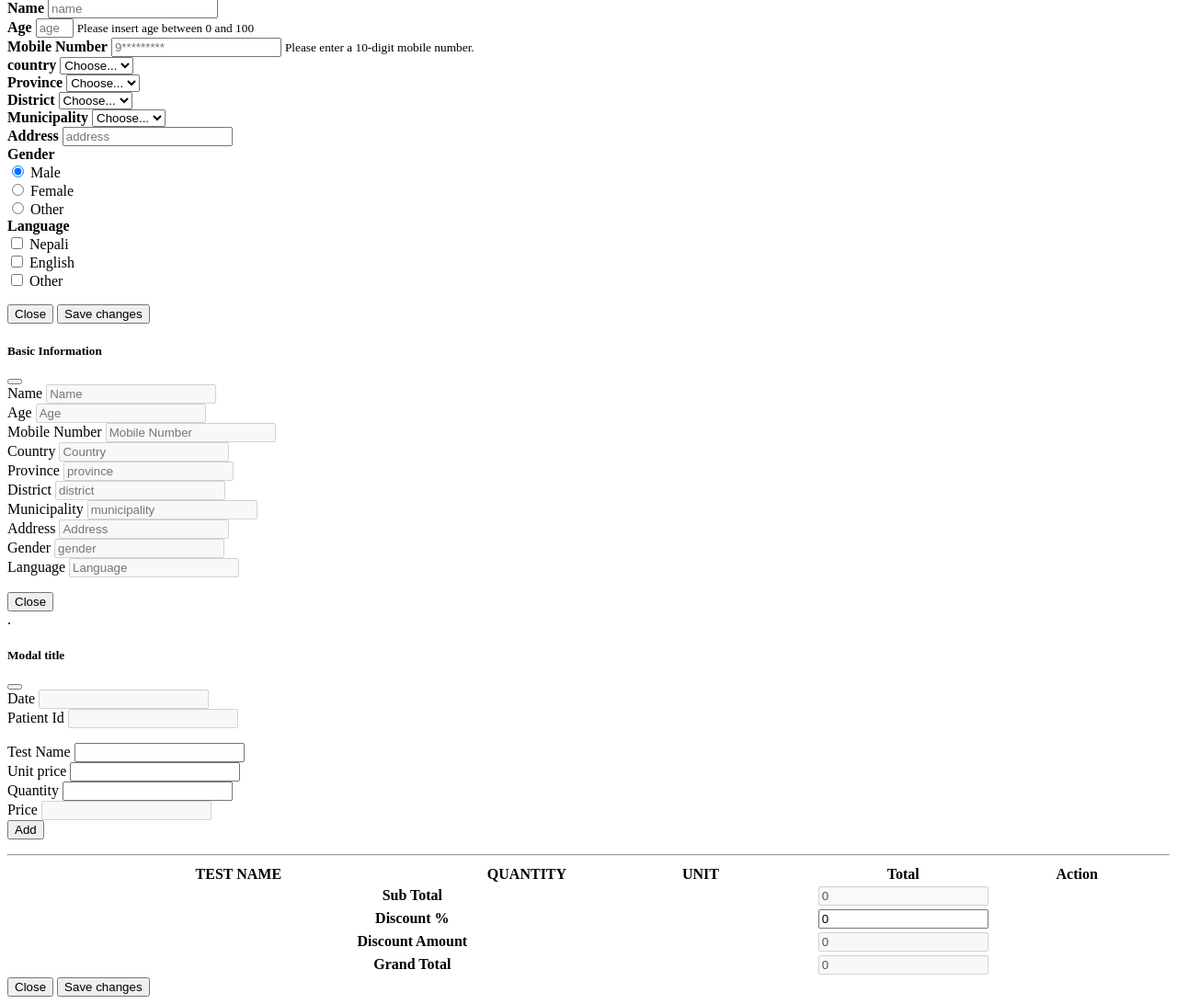
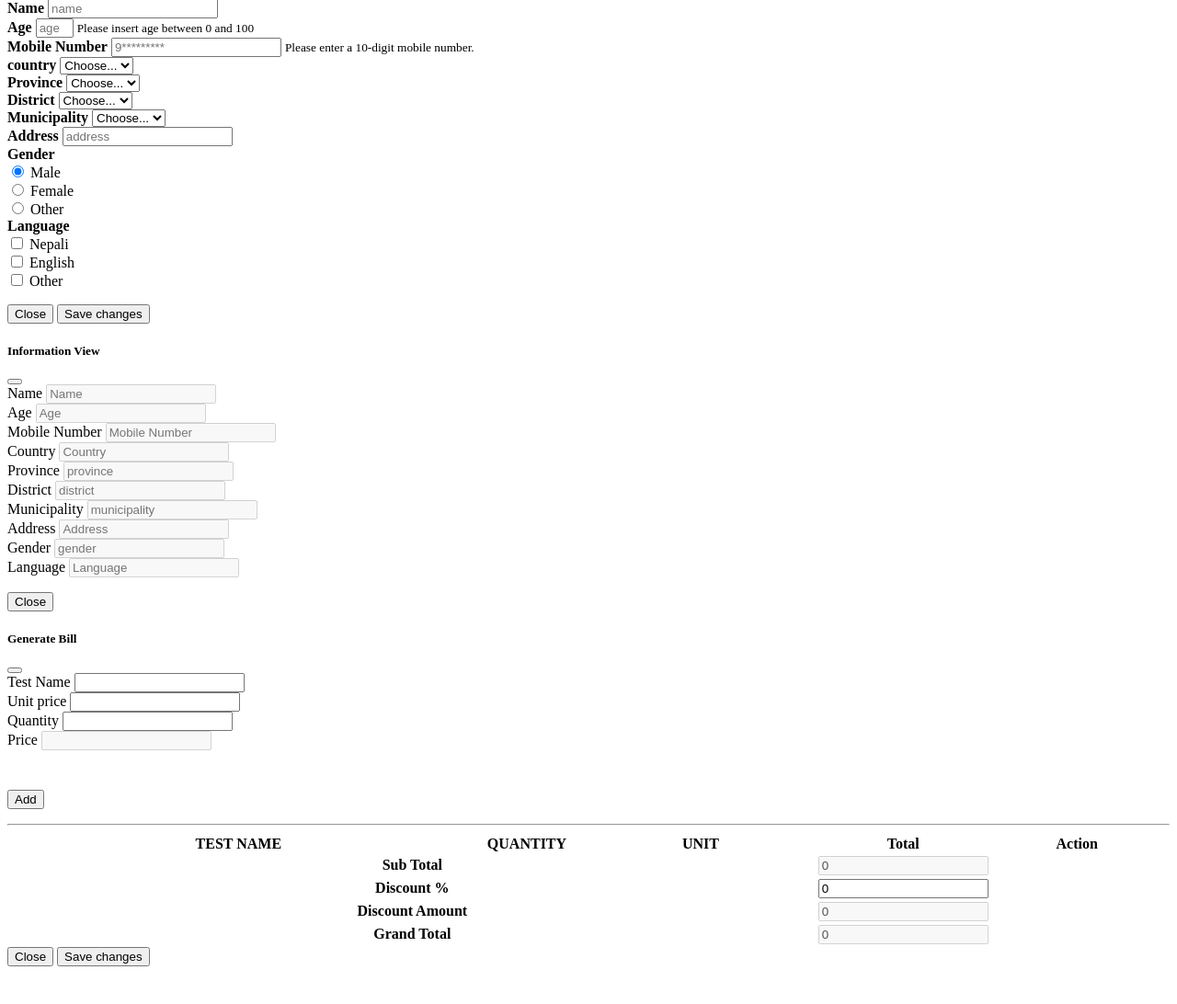
Before and after one commit to hritikrimal/patient-management-system, a CodeIgniter app: the page made by application/views/homepage/home_index.php in a window 1280 px wide. Shown: the part 271-1363 px from the top of the page at 92% size. After the commit the page ends 1322 px from the top, so only its background shows below. Run offline with CodeIgniter, Linux system fonts and the light colour scheme; lists and menus that the app fills with data are empty.

Commit message:
feat:miscellaneous

```diff
--- a/application/views/homepage/home_index.php
+++ b/application/views/homepage/home_index.php
@@ -195,7 +195,7 @@
             <div class="modal-dialog modal-lg">
                 <div class="modal-content">
                     <div class="modal-header">
-                        <h5 class="modal-title" id="new-modalLabel">Basic Information</h5>
+                        <h5 class="modal-title" id="new-modalLabel">Information View</h5>
                         <button type="button" id="new-cross_close" class="btn-close" data-bs-dismiss="modal" aria-label="Close"></button>
                     </div>
                     <div id="new-m_body" class="modal-body">
@@ -264,31 +264,29 @@
 
         <!-- reg & billing modal -->
         <div class="modal fade" id="billing-modal" tabindex="-1" aria-labelledby="exampleModalLabel" aria-hidden="true">
-            <div class="modal-dialog modal-xl">.
+            <div class="modal-dialog modal-lg">
                 <div class="modal-content">
                     <div class="modal-header">
-                        <h5 class="modal-title" id="exampleModalLabel">Modal title</h5>
-                        <button type="button" class="btn-close" data-bs-dismiss="modal" aria-label="Close"></button>
+                        <h5 class="modal-title" id="exampleModalLabel">Generate Bill</h5>
+                        <button type="button" id="billing_modal_close" class="btn-close" data-bs-dismiss="modal" aria-label="Close"></button>
                     </div>
                     <div class="modal-body">
+                        <div class="container">
+                            <div class="card">
+                                <div class="card-header">
+                                    <div class="row g-3 ">
+                                        <div class="p_id col-md-3">
 
-
-                        <form id="info_form" class="row g-3 ">
-
-
-                            <div class="col-md-7 ">
-
-                                <label for="bill_date" class="form-label">Date</label>
-                                <input type="text" id="bill_date" disabled name="bill_date">
+                                        </div>
+                                        <div class="bill_date col-md-9 " style="text-align: right;">
+                                        </div>
+                                    </div>
                                 </div>
 
-                            <div class="col-md-4">
-                                <label for="p_id" class="form-label">Patient Id</label>
-                                <input type="number" id="p_id" disabled name="p_id">
-                            </div>
-                        </form>
-                        <div class="row">
-                            <form id="bill_form" class="row g-3 ">
+                                <div class="card-body">
+
+                                    <div class="table-responsive-sm">
+                                        <form id="form" class="row g-3">
                                             <div id="flash-messages2"></div>
 
 
@@ -323,18 +321,17 @@
                                             <div class="col-md-1 mt-1">
 
 
-                                    <button id="but_add" type="button" class="btn btn-primary mt-5 ">Add</button>
+                                                <button id="but_add" type="button" class="btn btn-primary  ">Add</button>
 
-                                </div>
                                             </div>
 
 
+
                                         </form>
-                    </div>
 
                                         <hr>
                                         <div class="row">
-                        <div class="col-md-12">
+                                            <div class="col-md-12 newbill">
                                                 <table class="table table-bordered" id="item-list">
                                                     <colgroup>
                                                         <col width="40%">
@@ -382,10 +379,15 @@
                                                 </table>
                                             </div>
                                         </div>
+                                    </div>
+                                </div>
 
+                            </div>
+
+                        </div>
 
                         <div class="modal-footer">
-                        <button type="button" class="btn btn-secondary" data-bs-dismiss="modal">Close</button>
+                            <button type="button" id="modal_close_btn" class="btn btn-secondary" data-bs-dismiss="modal">Close</button>
                             <button type="button" class="btn btn-primary" id="regbill_btn">Save changes</button>
                         </div>
                     </div>
--- a/application/views/homepage/invoice.php
+++ b/application/views/homepage/invoice.php
@@ -118,7 +118,7 @@
                                             </tbody>
                                         </table>
                                     </div>
-                                    <div class="row">
+                                    <div class="row sub_table">
 
 
                                         <div class="col-lg-4 col-sm-5 ml-auto">
--- a/assets/css/home.css
+++ b/assets/css/home.css
@@ -18,3 +18,9 @@ input[type="number"]::-webkit-outer-spin-button {
 	appearance: none;
 	margin: 0;
 }
+.newbill {
+	font-size: 14px;
+}
+#but_add {
+	margin-top: 2.7rem;
+}
--- a/assets/css/invoicecss.css
+++ b/assets/css/invoicecss.css
@@ -2,3 +2,9 @@ table#myTable td {
 	font-size: 14px;
 	/* padding: 3 px; */
 }
+.item_table {
+	font-size: 14px;
+}
+.sub_table {
+	font-size: 14px;
+}
--- a/assets/js/homejs.js
+++ b/assets/js/homejs.js
@@ -1,5 +1,13 @@
 $(document).ready(function () {
-	// show datatables
+	// on click reg and billing modal off btn
+	$("#billing_modal_close").click(function () {
+		$(document).off("click", "#but_add");
+	});
+	// on click reg and billing modal off btn
+
+	$("#modal_close_btn").click(function () {
+		$(document).off("click", "#but_add");
+	});
 
 	//show modal
 	$("#modalbutton").click(function () {
@@ -328,8 +336,9 @@ $(document).on("click", "#reg_bill", function () {
 		success: function (response) {
 			if (response.success) {
 				// console.log(response.data);
-				$("#p_id").val(Patientid);
-				$("#bill_date").val(response.data);
+				// $("#p_id").val(Patientid);
+				$(".p_id").text("Patient Id: " + Patientid);
+				$(".bill_date").text("Date: " + response.data);
 
 				$("#billing-modal").modal("show");
 			} else {
@@ -363,7 +372,7 @@ $(document).on("click", "#reg_bill", function () {
 		var unit = $("#t_unit").val();
 		var price = $("#t_price").val();
 		// alert(testName);
-		alert();
+		// alert();
 		if (!testName) {
 			displayFlashMessage("Test Name is required!", 3000, "flash-messages2");
 			return;
@@ -472,7 +481,9 @@ $(document).on("click", "#regbill_btn", function () {
 				// console.log(response.data);
 				var bill_dates = response.data;
 
-				var p_id = $("#p_id").val();
+				var p_id = $(".p_id").text().replace("Patient Id: ", "");
+				console.log(p_id);
+
 				var sub_total = $("#sub_total").val();
 				var dis_per = $("#dis_per").val();
 				var dis_amnt = $("#dis_amnt").val();
```
Lines whose indentation alone changed are shown as unchanged.
